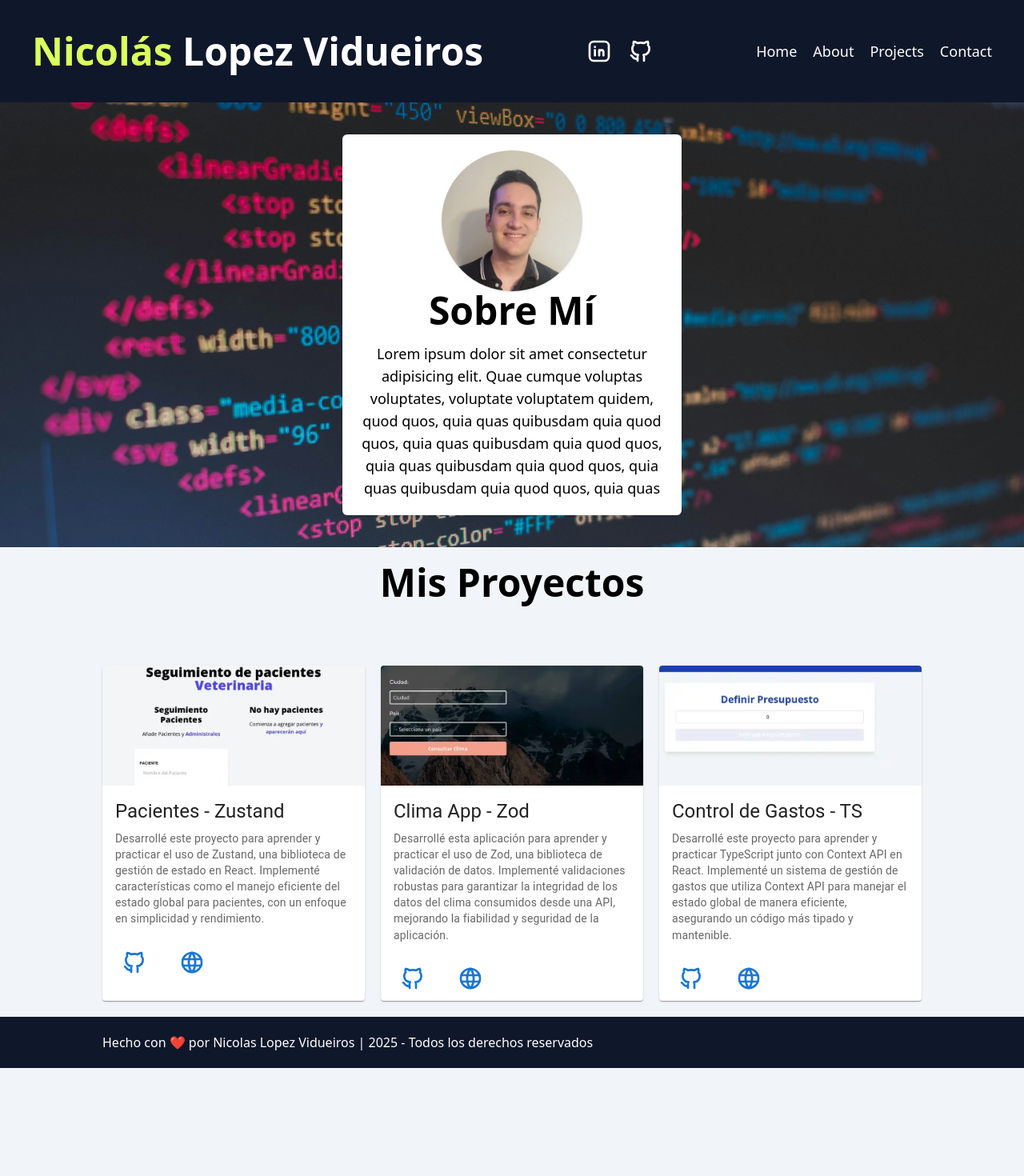
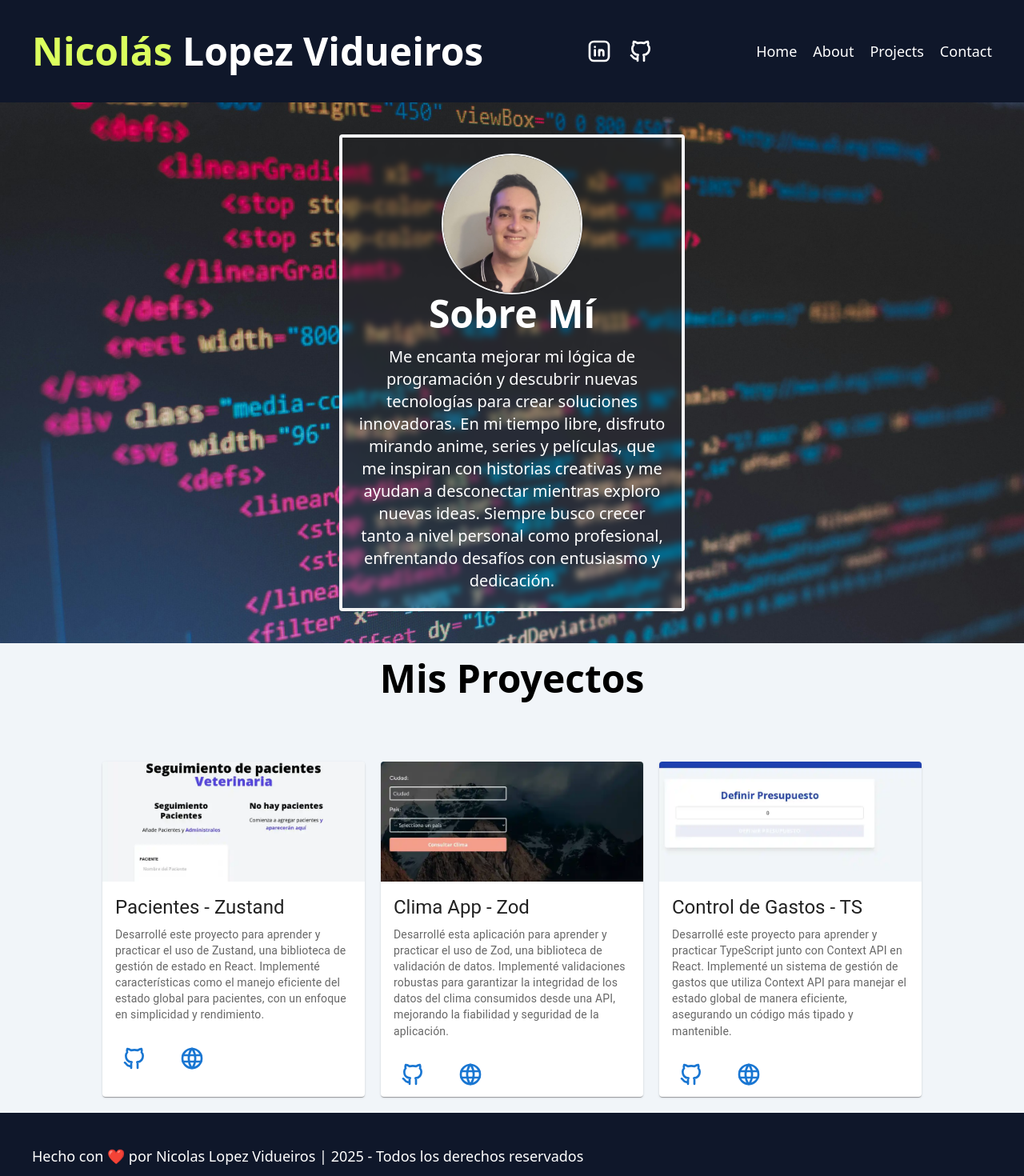
Before and after one commit to Nico235711/portfolio-nick, a React (Vite) app: page / in a window 1280 px wide. Shown: the top 1470 px of the page at 80% size. Before the commit the page ends 1335 px from the top, so only its background shows below. Built offline with nearby package versions, Linux system fonts and the light colour scheme.

Commit message:
agregando efecto de vidrio

```diff
--- a/src/components/AboutMe.tsx
+++ b/src/components/AboutMe.tsx
@@ -2,18 +2,15 @@
 export const AboutMe = () => {
 
   return (
-    <div className="bg-white p-5 shadow rounded-md">
+    <div className="bg-transparent border-4 border-gray-100 backdrop-blur-sm p-5 shadow rounded text-white">
       <img
-        className="w-44 shadow rounded-full mx-auto"
+        className="w-44 shadow rounded-full mx-auto border-2 border-gray-100"
         src="/developer.jpg"
         alt="Nicolás Lopez Vidueiros" />
       <div className="flex flex-col items-center justify-center space-y-4">
         <h2 className="font-black text-5xl">Sobre Mí</h2>
-        <p className="text-lg leading-7 w-96 text-center">
-          Lorem ipsum dolor sit amet consectetur adipisicing elit. Quae cumque
-          voluptas voluptates, voluptate voluptatem quidem, quod quos, quia quas
-          quibusdam quia quod quos, quia quas quibusdam quia quod quos, quia quas
-          quibusdam quia quod quos, quia quas quibusdam quia quod quos, quia quas
+        <p className="text-xl leading-7 w-96 text-center">
+          Me encanta mejorar mi lógica de programación y descubrir nuevas tecnologías para crear soluciones innovadoras. En mi tiempo libre, disfruto mirando anime, series y películas, que me inspiran con historias creativas y me ayudan a desconectar mientras exploro nuevas ideas. Siempre busco crecer tanto a nivel personal como profesional, enfrentando desafíos con entusiasmo y dedicación.
         </p>
       </div>
     </div>
--- a/src/components/Footer.tsx
+++ b/src/components/Footer.tsx
@@ -4,9 +4,9 @@ export const Footer = () => {
   const date = new Date().getFullYear()
 
   return (
-    <footer className="bg-slate-900 p-5">
-      <div className="max-w-5xl mx-auto text-white">
-        <p>Hecho con ❤️ por Nicolas Lopez Vidueiros | {date} - Todos los derechos reservados</p>
+    <footer className="bg-slate-900 p-10">
+      <div className="max-w-7xl mx-auto text-white">
+        <p className="text-lg">Hecho con ❤️ por Nicolas Lopez Vidueiros | {date} - Todos los derechos reservados</p>
       </div>
     </footer>
   )
```
